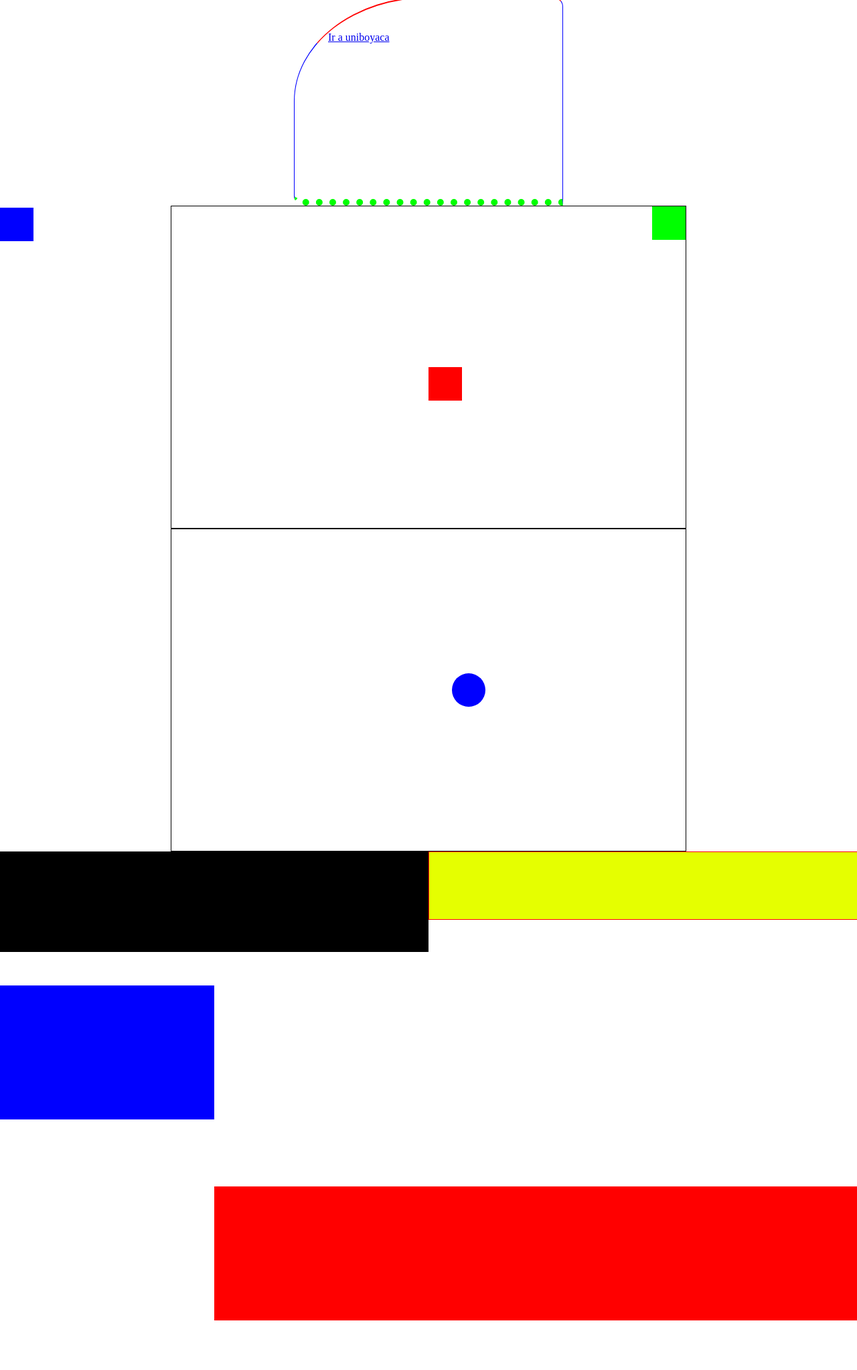
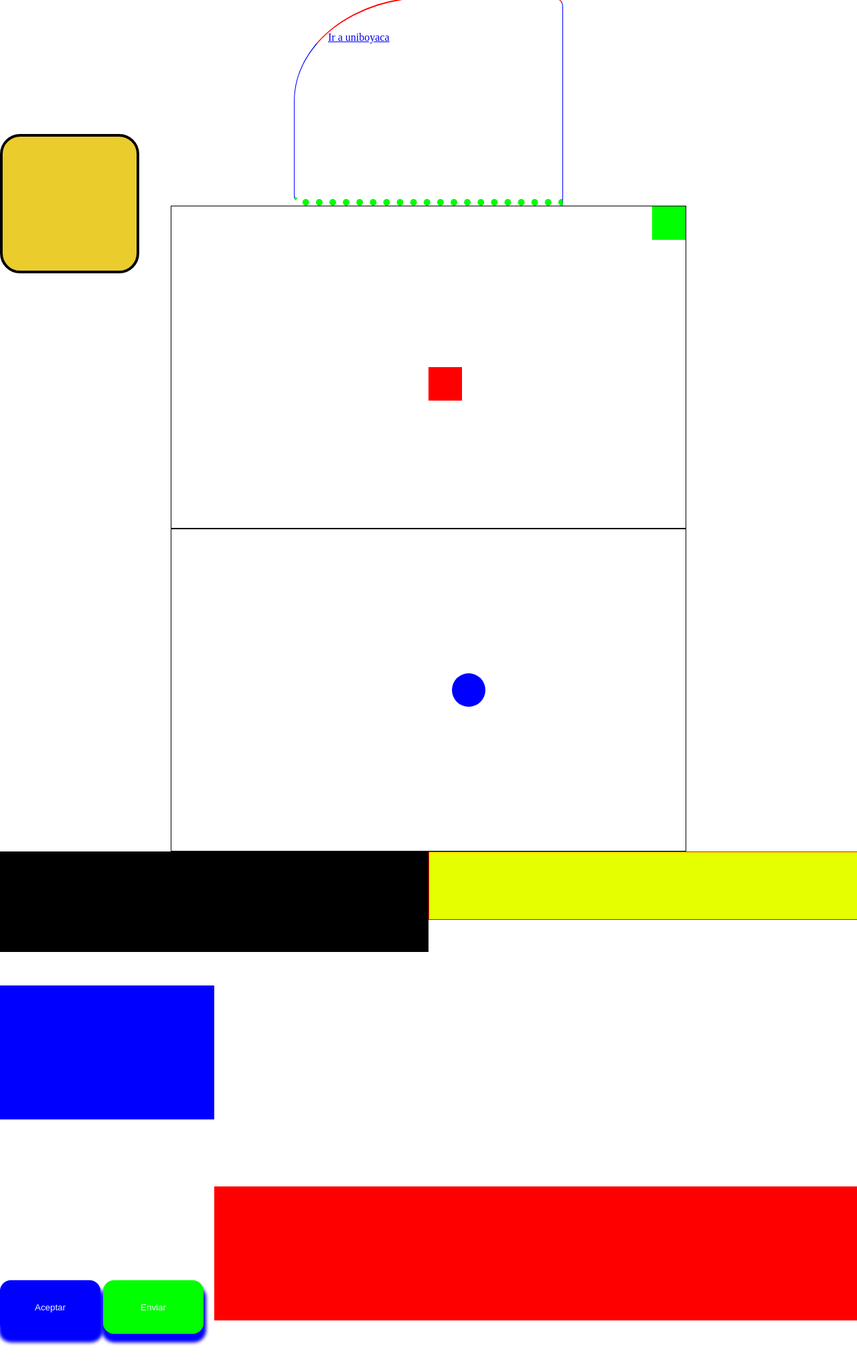
Before and after one commit to Jose05791/programacion_2025_1, a PHP site: page /ClaseCss.html in a window 1280 px wide. Shown: the part 440-2485 px from the top of the page at 67% size. Before the commit the page ends 2411 px from the top, so only its background shows below. Run offline with PHP 8.4, Linux system fonts and the light colour scheme.

Commit message:
clase del 1 de marzo: animaciones css

```diff
--- a/ClaseCss.html
+++ b/ClaseCss.html
@@ -59,5 +59,15 @@
             <div></div>
             <footer></footer>
     </main>
+
+    <button class="boton">Aceptar</button>
+    <button class="boton btn-y">Enviar</button>
+    <br>
+    <br>
+    <br>
+    <br>
+    <div class="divanimado"></div>
+
+
 </body>
 </html>
--- a/css/inicio.css
+++ b/css/inicio.css
@@ -154,3 +154,78 @@
     background: #e5ff00;
     border: 1px solid red;
 }
+
+.boton{
+    border: 0px;
+    background-color: #0000ff;
+    color: aliceblue;
+    width: 150px;
+    height: 80px;
+    border-radius: 16px;
+    box-shadow: 1px 10px 5px 3px #0000ff;   /*desplazamiento horizontal desplazamiento vertical que tan grande o difuminada estara la zona color*/
+    transition-property: background-color, box-shadow, width;       /*con el width en este caso le dan valores y es lo que permite la animacion*/
+    transition-duration: 2s, 500ms, 1s;    /*Duración 2 seg (las comas indican que la primera es para la primera propiedad los 2s y la otra es para la segunda)*/
+    transition-delay: 1s, 0s, 500ms;   /*la transicion va adurar en total 4 seg, 2 en lo que se activa y otros 2 para acabarse*/
+    transition-timing-function: linear;
+}
+
+.btn-y{     /*btn-y solo es el nombre de la clase*/
+    background-color: #00ff00;
+}
+
+.boton:hover{
+    background-color: #ff0000;
+    box-shadow: 10px 1px 5px 3px #00ff00;
+    width: 300px;
+}
+
+.divAnimado{
+    position: fixed;
+    left: 0px;
+    top: 0px;
+    border: 1px solid black;
+    background-color: #00ff00;
+    width: 200px;
+    height: 200px;
+    animation-name: ejemploAnimacion;
+    animation-duration: 2s;
+    animation-timing-function: linear;
+    animation-delay: 1s;
+    animation-iteration-count: infinite;
+    animation-direction: alternate;
+    animation-play-state: running;
+    animation-fill-mode: forwards;      /*define el estado en el que queda la animacion, solo funciona con animaciones finitas*/
+
+}
+
+@keyframes ejemploAnimacion{            /*se agregan frames*/
+ /*   from{
+        border-radius: 0px;
+    }
+    to{
+        border-radius: 50%;
+    }   */
+
+    0%{
+        border-radius: 150px;
+        top: 0px;
+    }
+    25%{
+        background-color: #0000ff;
+    }
+    50%{
+        background-color: #ff0000;
+        border-width: 10px;
+    }
+    75%{
+        background-color: #e5ff00;
+
+    }
+    100%{
+        background-color: #ff00dd;
+        top: calc(100vh)
+    }
+
+
+
+}
```
